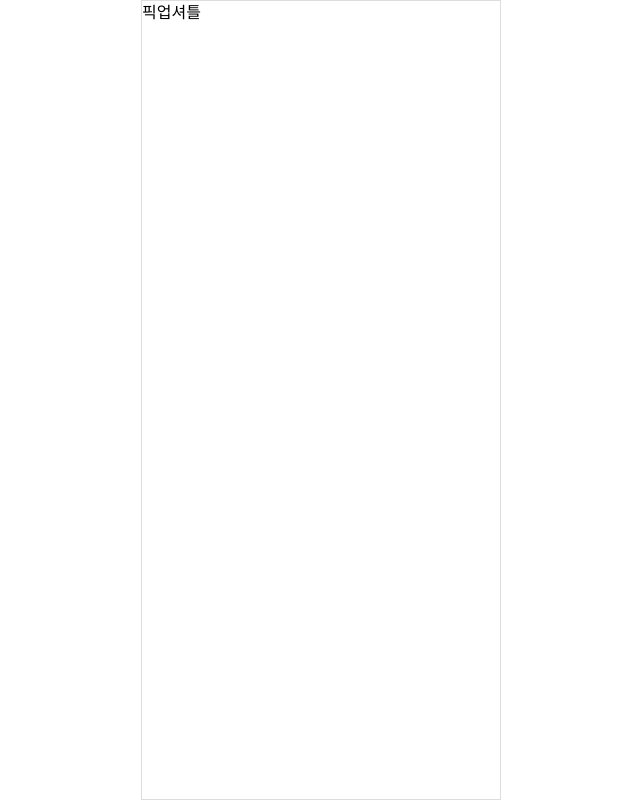
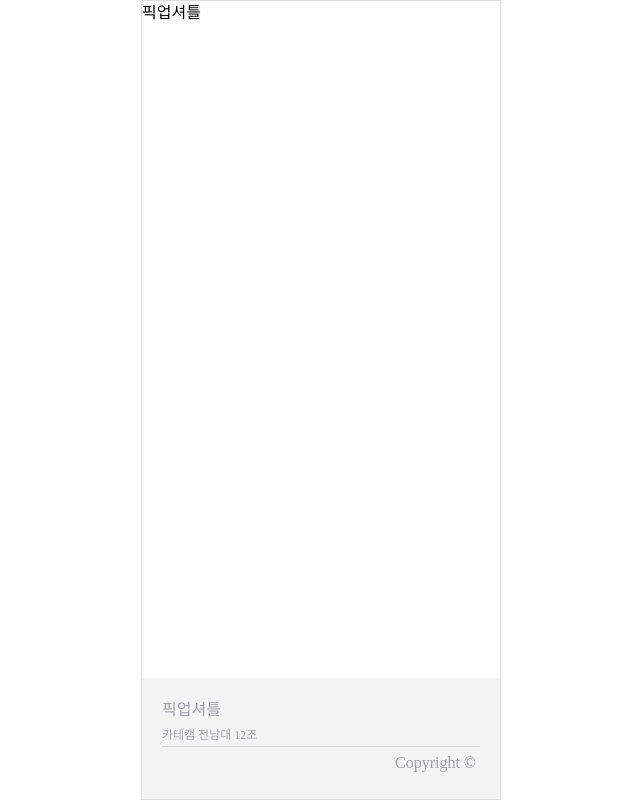
Before and after one commit to Step3-kakao-tech-campus/Team12_FE, a React (Create React App) app: page / in a window 1280 px wide. Shown: the whole page, without its empty margins (319-959 px from the left). Built offline with nearby package versions, Linux system fonts and the light colour scheme; a web font is replaced by a local one.

Commit message:
[feat]:Footer 구현

```diff
--- /dev/null
+++ b/src/components/atoms/Footer.jsx
@@ -0,0 +1,13 @@
+const Footer = () => {
+  return (
+    <div className="bg-zinc-100 p-5 w-full absolute bottom-0">
+      <span className="text-zinc-400">픽업셔틀</span>
+      <br />
+      <span className="text-zinc-400 text-xs">카테캠 전남대 12조</span>
+      <hr className="border-1 border-zinc-300" />
+      <div className="text-right m-1 text-zinc-400">Copyright &#169;</div>
+    </div>
+  );
+};
+
+export default Footer;
--- a/src/pages/HomePage.jsx
+++ b/src/pages/HomePage.jsx
@@ -1,9 +1,11 @@
 import React from 'react';
+import Footer from '../components/atoms/Footer';
 
 const HomePage = () => {
   return (
     <div className="page--layout">
       <h1>픽업셔틀</h1>
+      <Footer />
     </div>
   );
 };
```
